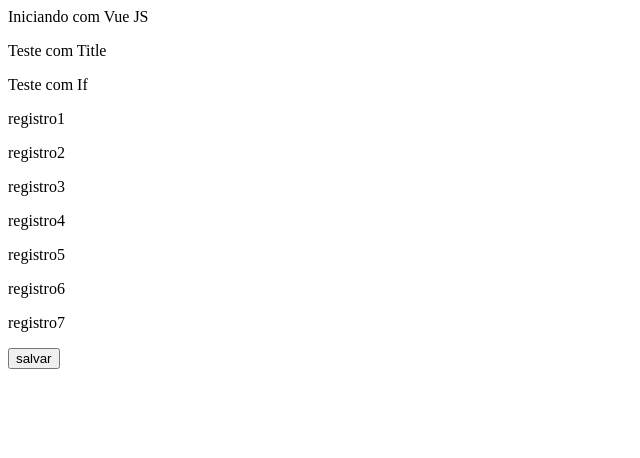
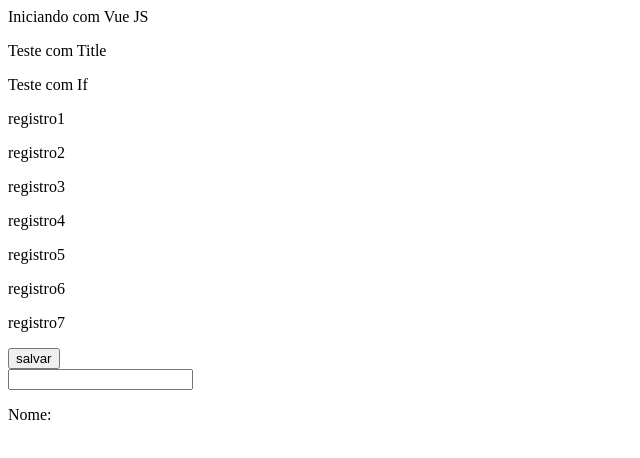
Before and after one commit to pydawan/introducao-vuejs2, a plain HTML site: page index.html in a window 1280 px wide. Shown: the whole page, without its empty margins (0-640 px from the left). Drawn offline with nearby package versions, Linux system fonts and the light colour scheme.

Commit message:
Adicionado exemplo com v-model.

```diff
--- a/index.html
+++ b/index.html
@@ -22,6 +22,11 @@
 
             <button v-if="!clicou" v-on:click="usuarioClicou">salvar</button>
             <button v-if="clicou" v-on:click="usuarioClicou">aguarde...</button>
+            <br>
+            <input type="text" v-model="usuario.nome">
+            <p>
+                Nome: {{ usuario.nome }}
+            </p>
         </div>
 
         <script src="https://unpkg.com/vue"></script>
@@ -42,7 +47,10 @@
                         { titulo: 'registro6'},
                         { titulo: 'registro7'},
                     ],
-                    clicou: false
+                    clicou: false,
+                    usuario: {
+                        nome: ''
+                    }
                 },
                 methods: {
                     usuarioClicou: function() {
```
